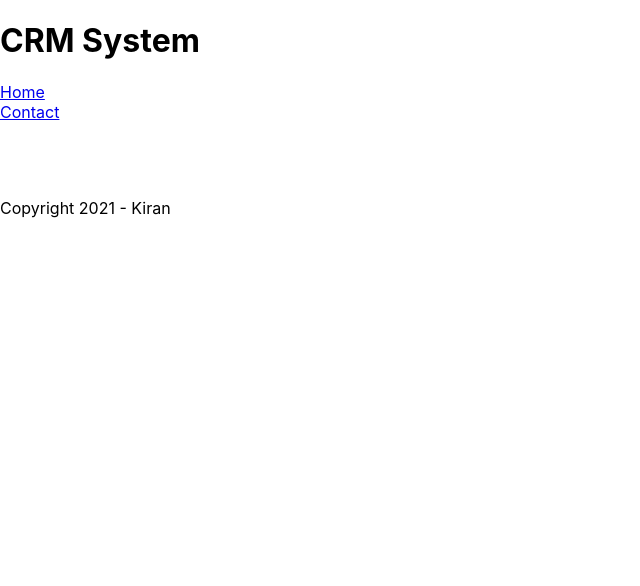
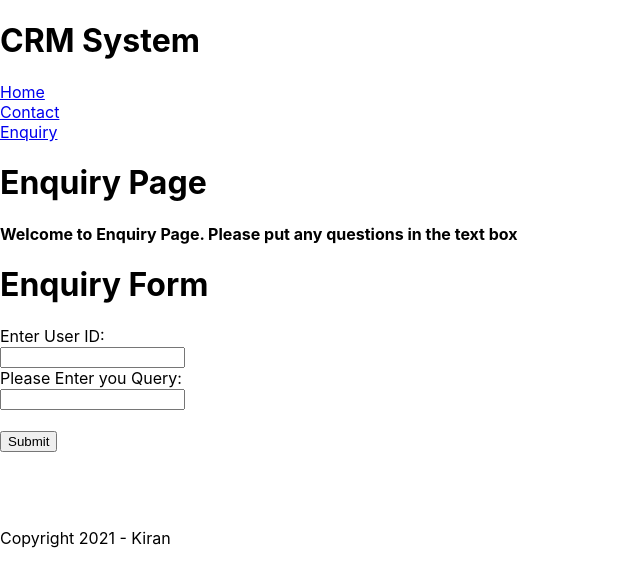
Before and after one commit to Faithinfotech-Training/Experion-Node-Team1, a React (Create React App) app in the folder crm/: page /enquiry in a window 1280 px wide. Shown: the top 586 px of the page, without its empty margins (0-640 px from the left). Built offline with nearby package versions, Linux system fonts and the light colour scheme.

Commit message:
basic layout of enquiry page created

```diff
--- a/crm/src/App.js
+++ b/crm/src/App.js
@@ -2,6 +2,7 @@ import {BrowserRouter as Router,Routes,Route,Link} from "react-router-dom"
 import './App.css';
 import Home from "./pages/Home";
 import Contact from "./pages/Contact";
+import Enquiry from "./pages/Enquiries";
 
 
 function AppRoute(){
@@ -21,12 +22,14 @@ return(
     <div>
       <div ><Link  to="/">Home</Link></div>
       <div ><Link  to="/contact">Contact</Link></div>
+      <div ><Link  to="/enquiry">Enquiry</Link></div>
     </div>
 
 
   <Routes>
     <Route path ="/" element={<Home/>}/>
     <Route path ="/contact" element={<Contact/>}/>
+    <Route path ="/enquiry" element={<Enquiry/>}/>
   </Routes>
 
     <br/><br/><br/>
--- a/crm/src/pages/Enquiries.js
+++ b/crm/src/pages/Enquiries.js
@@ -1,3 +1,5 @@
+import {useState} from 'react';
+import axios from 'axios';
 
 
 function Enquiry(){
@@ -6,12 +8,70 @@ function Enquiry(){
     <div>
         <h1>Enquiry Page</h1>
         <h4>Welcome to Enquiry Page. Please put any questions in the text box</h4>
+        <EnquiryBox/>
     </div>
       </>
 
     )
   }
 
+  function EnquiryBox(){
+
+    const[inputs,setInputs] = useState({})
+
+    function handleChange(event){
+        const name = event.target.name;
+        const value = event.target.value;
+
+        setInputs(values => ({...values,[name]: value}))
+    }
+        function handleSubmit(event){
+            event.preventDefault();
+            console.log(inputs);
+            //send info to server
+            axios
+            .post('http://localhost:3001/enquiry',inputs)
+            .then(response =>{
+                console.log('promise fullfilled')
+                console.log(response)
+                alert('Your query has been submitted')
+                window.location='/'
+            })
+        }
+    return(
+        <>
+        <h1 className="head">Enquiry Form</h1>
+        <div className="centers">
+        <form className="formContent" onSubmit={handleSubmit}>
+
+            <div >
+            <label className="element">Enter User ID:</label>
+            <br></br>
+            <input className="element" type="number" name="user_id"
+            value={inputs.user_id || ""}
+            onChange={handleChange}
+            required/>
+            </div>
+
+             <div>
+            <label className="element">Please Enter you Query:</label>
+            <br></br>
+            <input className="element" type="text" name="enquiry"
+            value={inputs.enquiry || ""}
+            onChange={handleChange}
+            required/>
+            </div>
+
+            <div>
+                <br></br>
+            <input className="submit" type="submit"/>
+            </div>
+        </form>
+        </div>
+        </>
+    )
+
+  }
 
 
   export default Enquiry
```
Also changed, not shown: crm/enquiry.json (added, +24 -0 lines).
